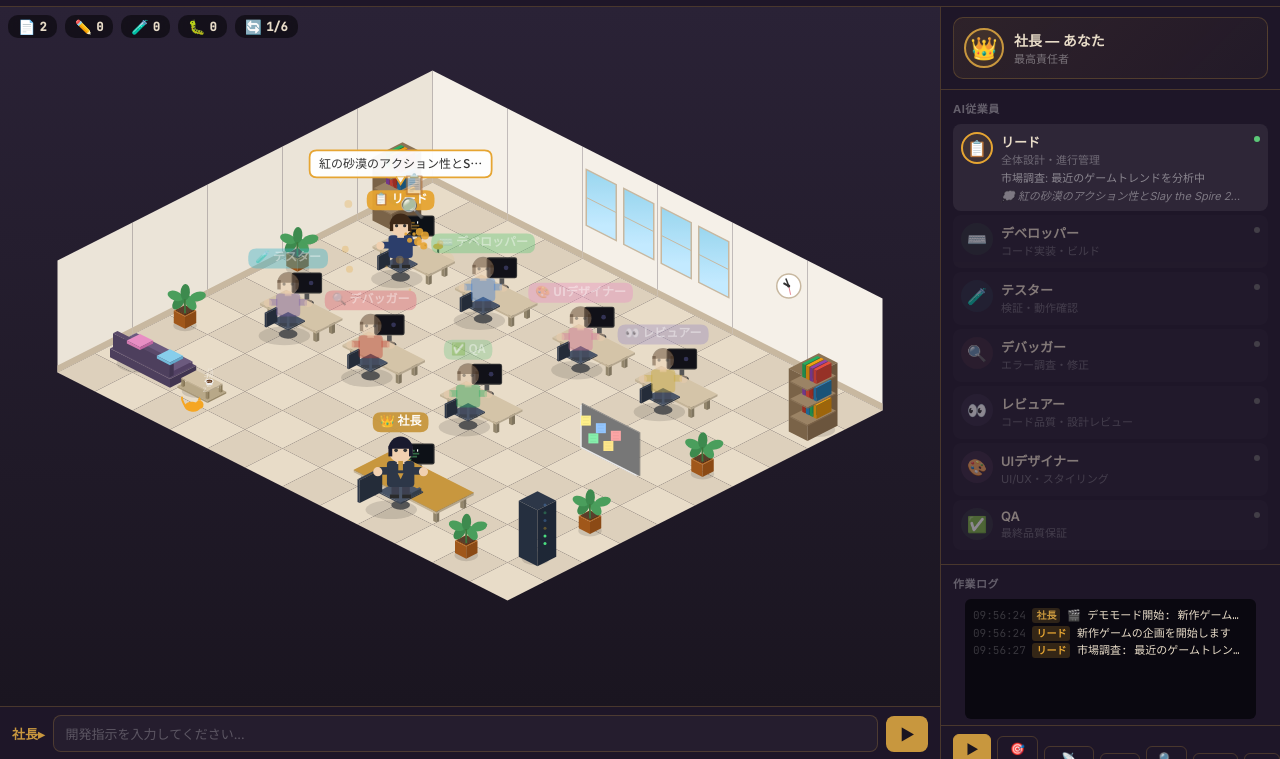
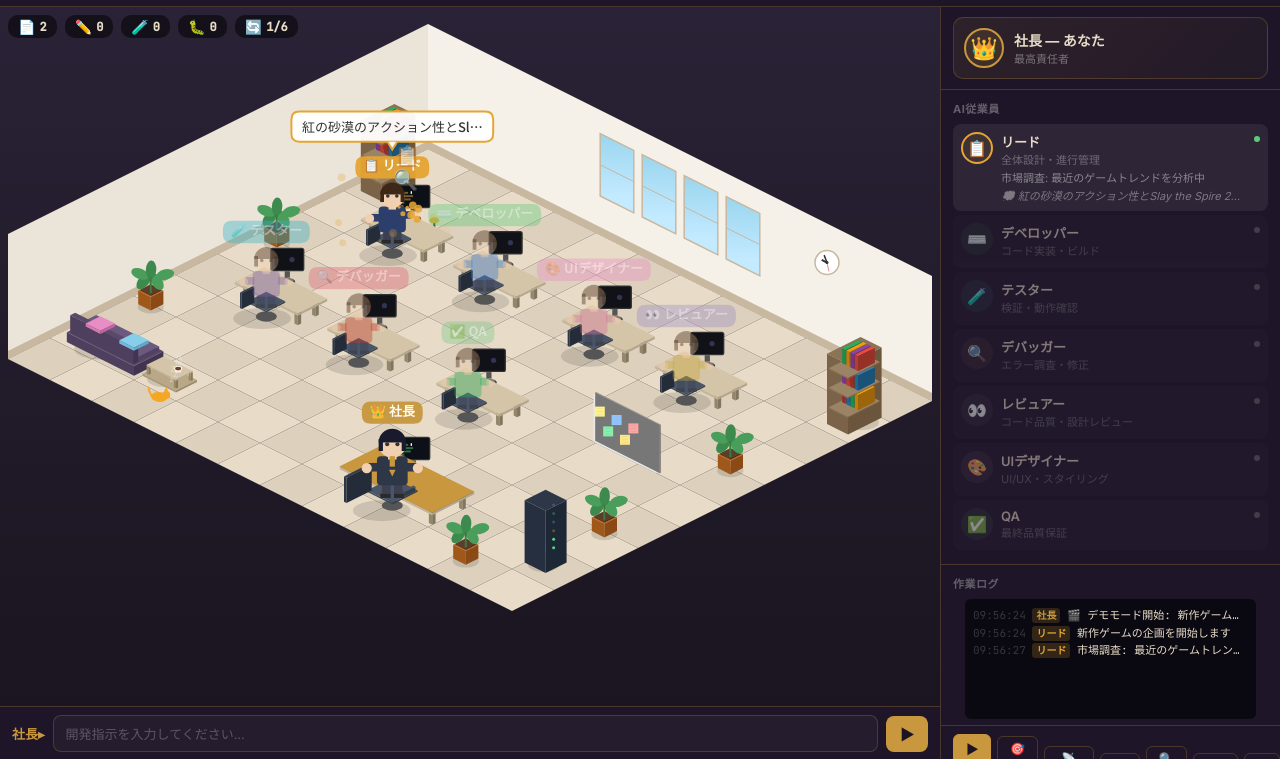
Before and after one commit to Ailiber1/Code-Lab, a website: page index.html in a window 1280 px wide. Shown: the part 41-800 px from the top of the page. Drawn offline with Linux system fonts and the light colour scheme; animation ran at ten frames a second.

Commit message:
オフィス表示の隙間を修正: フィル率を98%/96%に拡大、オフセット調整
Co-Authored-By: Claude Opus 4.6 <noreply@anthropic.com>

```diff
--- a/index.html
+++ b/index.html
@@ -407,9 +407,9 @@ function resizeCanvas() {
   const gridScreenW = (GRID_W + GRID_H) * BASE_TILE_W / 2; // 704
   const gridScreenH = (GRID_W + GRID_H) * BASE_TILE_H / 2 + 3.2 * BASE_Z; // 448
 
-  // キャンバスの85%を埋めるようにスケール計算
-  const scaleX = (canvas.width * 0.88) / gridScreenW;
-  const scaleY = (canvas.height * 0.85) / gridScreenH;
+  // キャンバスをほぼ全面埋めるスケール計算（隙間を最小化）
+  const scaleX = (canvas.width * 0.98) / gridScreenW;
+  const scaleY = (canvas.height * 0.96) / gridScreenH;
   const scale = Math.min(scaleX, scaleY);
 
   // タイルサイズを動的に更新（ズーム適用）
@@ -420,7 +420,7 @@ function resizeCanvas() {
 
   // オフセット: グリッドの中心をキャンバスの中心に合わせる（パン適用）
   const centerIsoX = (GRID_W / 2 - GRID_H / 2) * TILE_W / 2;
-  const centerIsoY = (GRID_W / 2 + GRID_H / 2) * TILE_H / 2 - 1.0 * Z_SCALE;
+  const centerIsoY = (GRID_W / 2 + GRID_H / 2) * TILE_H / 2 - 0.6 * Z_SCALE;
   OFFSET_X = canvas.width / 2 - centerIsoX + panOffX;
   OFFSET_Y = canvas.height / 2 - centerIsoY + panOffY;
 }
```
